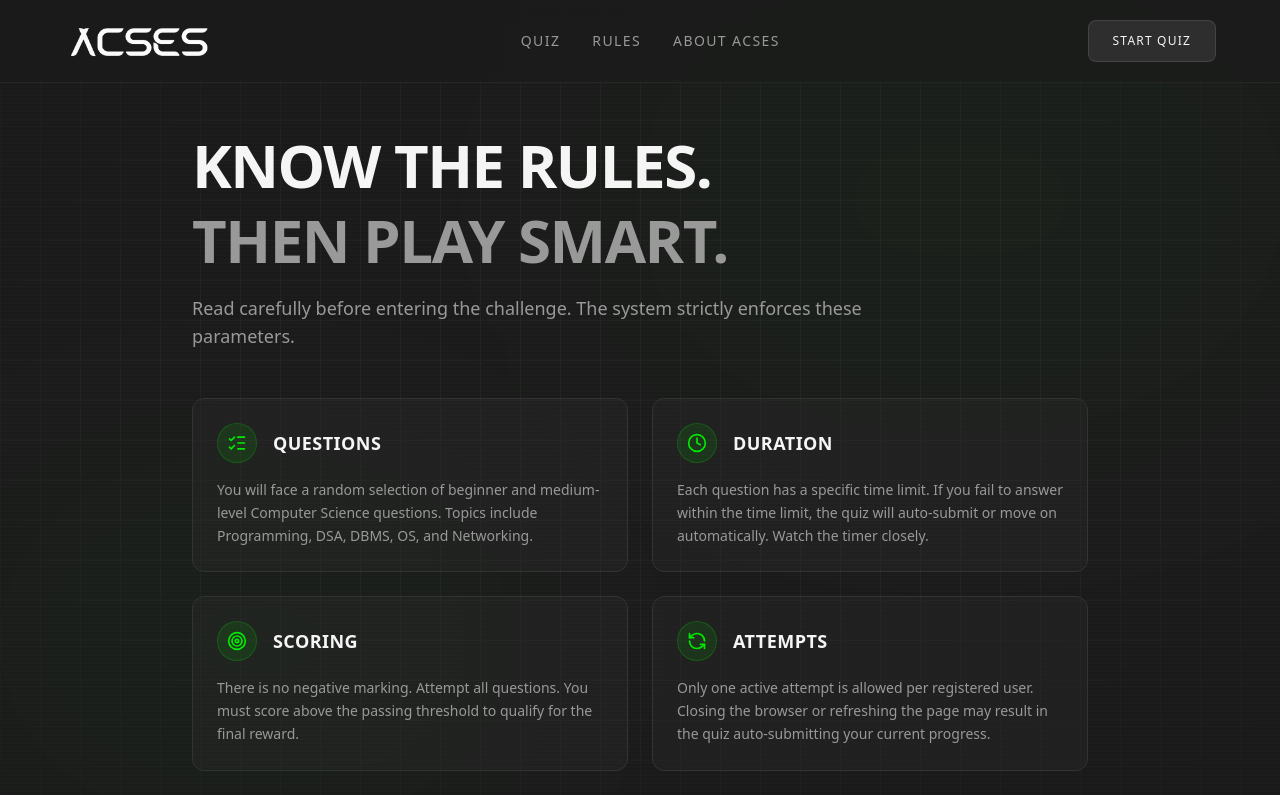
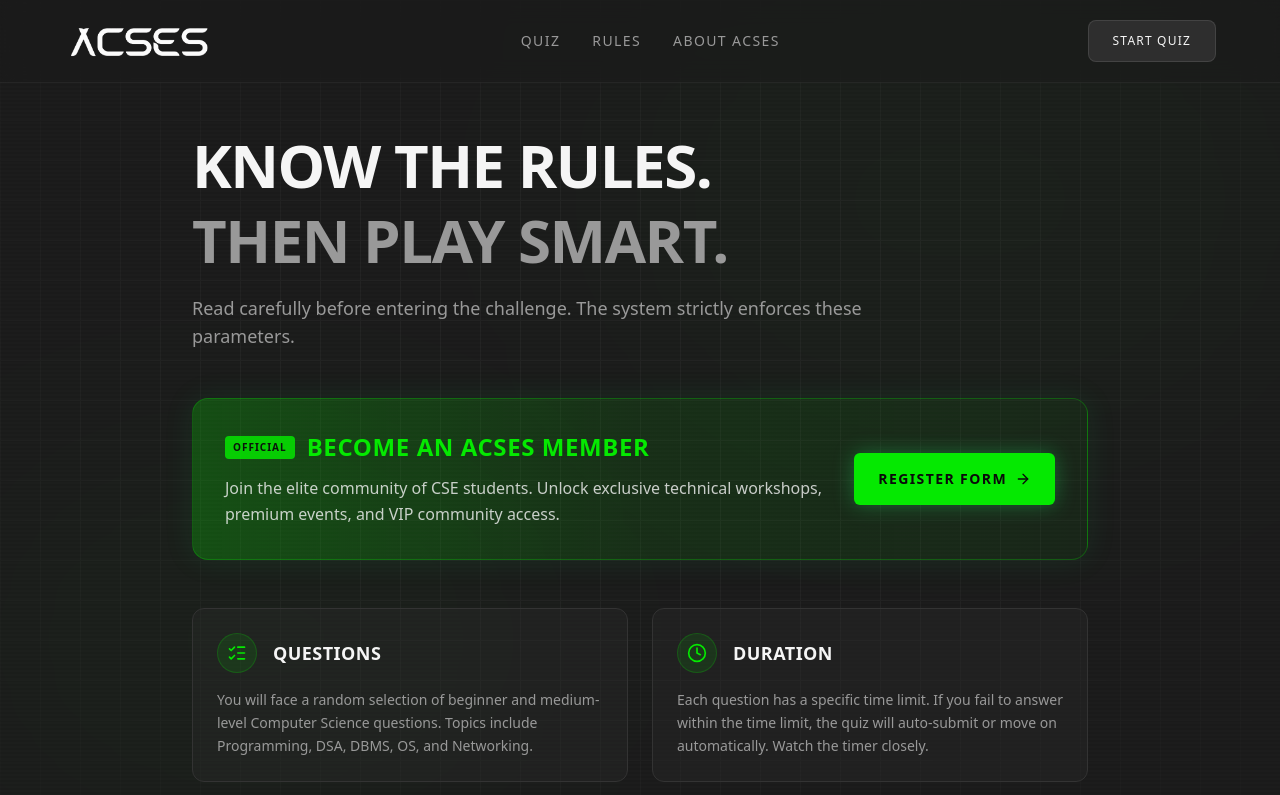
Before and after one commit to Krishmahajan334/acses-quiz-platform, a Next.js app: page /rules in a window 1280 px wide. Shown: the top 795 px of the page. Built offline with nearby package versions, Linux system fonts and the light colour scheme.

Commit message:
feat: Add aggressive and visually striking membership registration CTAs to Rules and Result pages to maximize conversions

```diff
--- a/src/app/result/page.tsx
+++ b/src/app/result/page.tsx
@@ -159,8 +159,6 @@ export default function ResultPage() {
                 </h3>
                 <p className="text-foreground/80 text-sm mb-4 leading-relaxed font-medium">
                   Congratulations on conquering the challenge! Present this secure cryptographic token at the ACSES desk to claim your <strong className="text-primary">exclusive discount for our upcoming technical event</strong>.
-                  <br /><br />
-                  Want even more benefits? <a href="https://forms.gle/Sa3mbHEV2eoGC6jt9" target="_blank" rel="noopener noreferrer" className="text-primary hover:underline font-bold">Become an official ACSES member today</a> to unlock additional perks, workshops, and exclusive community access!
                 </p>
                 <div className="flex items-center gap-2">
                   <div className="flex-1 bg-background px-3 sm:px-4 py-3 rounded-lg border border-primary/20 font-mono text-xs sm:text-sm md:text-lg font-bold text-foreground tracking-widest shadow-inner select-all break-all">
@@ -177,21 +175,42 @@ export default function ResultPage() {
               </div>
             )}
 
-            <div className="bg-primary/5 border border-primary/20 rounded-xl p-5 mb-8 text-center">
-              <p className="text-foreground/90 text-sm leading-relaxed">
-                Want even more benefits? <a href="https://forms.gle/Sa3mbHEV2eoGC6jt9" target="_blank" rel="noopener noreferrer" className="text-primary hover:underline font-bold">Become an official ACSES member today</a> to unlock additional perks, workshops, and exclusive community access!
-              </p>
-            </div>
+            {/* Massive Membership CTA */}
+            <a
+              href="https://forms.gle/Sa3mbHEV2eoGC6jt9"
+              target="_blank"
+              rel="noopener noreferrer"
+              className="block relative w-full rounded-2xl bg-gradient-to-br from-primary/30 via-primary/10 to-background border-2 border-primary/50 p-6 sm:p-8 mb-8 hover:border-primary transition-all group overflow-hidden cursor-pointer shadow-[0_0_40px_rgba(34,197,94,0.15)] hover:shadow-[0_0_60px_rgba(34,197,94,0.25)] hover:-translate-y-1"
+            >
+              <div className="absolute inset-0 bg-[url('/noise.png')] opacity-20 mix-blend-overlay pointer-events-none"></div>
+              <div className="absolute inset-0 bg-primary/0 group-hover:bg-primary/5 transition-colors duration-500"></div>
+
+              <div className="relative flex flex-col items-center text-center">
+                <div className="mb-4 relative">
+                  <div className="absolute inset-0 bg-primary rounded-full blur-xl opacity-50 group-hover:opacity-70 animate-pulse transition-opacity"></div>
+                  <div className="w-16 h-16 bg-primary/20 rounded-full border border-primary/50 flex items-center justify-center relative z-10">
+                    <ShieldCheck className="w-8 h-8 text-primary" />
+                  </div>
+                </div>
+
+                <h3 className="text-2xl sm:text-3xl font-black text-foreground uppercase tracking-tighter mb-2">
+                  Join the <span className="text-primary">Elite 1%</span>
+                </h3>
+                <p className="text-primary font-bold uppercase tracking-widest text-sm mb-4">
+                  Become an Official ACSES Member
+                </p>
+                <p className="text-foreground/80 text-sm mb-8 leading-relaxed max-w-sm mx-auto">
+                  Unlock exclusive technical workshops, premium events, and VIP access to the best computer science community on campus.
+                </p>
+
+                <div className="bg-primary text-primary-foreground w-full py-4 rounded-md font-black uppercase tracking-widest text-sm group-hover:brightness-110 shadow-[0_0_20px_rgba(34,197,94,0.4)] transition-all flex items-center justify-center">
+                  Register Now
+                  <ArrowRight className="w-5 h-5 ml-2 group-hover:translate-x-1 transition-transform" />
+                </div>
+              </div>
+            </a>
 
             <div className="space-y-4">
-              <Link
-                href="https://forms.gle/Sa3mbHEV2eoGC6jt9"
-                target="_blank"
-                className="w-full inline-flex justify-center items-center py-4 px-6 rounded-md text-sm font-bold text-primary-foreground bg-primary/20 text-primary hover:bg-primary/30 border border-primary/30 focus:outline-none transition-all uppercase tracking-widest"
-              >
-                Become an ACSES Member
-              </Link>
-
               <Link
                 href="/links-standalone.html"
                 className="w-full inline-flex justify-center items-center py-4 px-6 rounded-md text-sm font-bold text-foreground bg-secondary hover:bg-secondary/80 focus:outline-none transition-all uppercase tracking-widest border border-white/5"
@@ -201,10 +220,9 @@ export default function ResultPage() {
 
               <Link
                 href="/"
-                className="w-full inline-flex justify-center items-center py-4 px-6 rounded-md text-sm font-bold text-primary-foreground bg-primary hover:brightness-110 focus:outline-none transition-all uppercase tracking-widest shadow-[0_0_15px_rgba(34,197,94,0.3)]"
+                className="w-full inline-flex justify-center items-center py-4 px-6 rounded-md text-sm font-bold text-primary-foreground bg-primary/20 text-primary hover:bg-primary/30 focus:outline-none transition-all uppercase tracking-widest"
               >
                 Return to Terminal
-                <ArrowRight className="w-4 h-4 ml-2" />
               </Link>
             </div>
           </div>
--- a/src/app/rules/page.tsx
+++ b/src/app/rules/page.tsx
@@ -52,10 +52,28 @@ export default function RulesPage() {
               Know the rules.<br />
               <span className="text-muted-foreground">Then play smart.</span>
             </h1>
-            <p className="text-muted-foreground text-lg max-w-2xl">
+            <p className="text-muted-foreground text-lg max-w-2xl mb-12">
               Read carefully before entering the challenge.
               The system strictly enforces these parameters.
             </p>
+
+            {/* Membership CTA Banner */}
+            <a href="https://forms.gle/Sa3mbHEV2eoGC6jt9" target="_blank" className="block relative w-full rounded-2xl bg-gradient-to-r from-primary/20 via-primary/5 to-transparent border border-primary/30 p-6 md:p-8 hover:border-primary/60 transition-all group overflow-hidden cursor-pointer shadow-[0_0_30px_rgba(34,197,94,0.1)] hover:shadow-[0_0_40px_rgba(34,197,94,0.2)]">
+              <div className="absolute inset-0 bg-primary/5 group-hover:bg-primary/10 transition-colors"></div>
+              <div className="relative flex flex-col md:flex-row items-start md:items-center justify-between gap-6 text-left">
+                <div className="flex-1">
+                  <div className="flex items-center gap-3 mb-3">
+                    <span className="bg-primary text-primary-foreground text-[10px] font-black uppercase tracking-widest px-2 py-1 rounded-sm animate-pulse">Official</span>
+                    <h3 className="text-xl md:text-2xl font-bold text-primary uppercase tracking-wide">Become an ACSES Member</h3>
+                  </div>
+                  <p className="text-sm md:text-base text-foreground/80 leading-relaxed font-medium">Join the elite community of CSE students. Unlock exclusive technical workshops, premium events, and VIP community access.</p>
+                </div>
+                <div className="shrink-0 bg-primary text-primary-foreground px-6 py-4 rounded-md font-bold text-sm uppercase tracking-widest hover:brightness-110 transition-all flex items-center shadow-[0_0_20px_rgba(34,197,94,0.4)] w-full md:w-auto justify-center">
+                  Register Form
+                  <ArrowRight className="w-4 h-4 ml-2" />
+                </div>
+              </div>
+            </a>
           </div>
 
           <div className="grid grid-cols-1 md:grid-cols-2 gap-6 mb-16">
```
